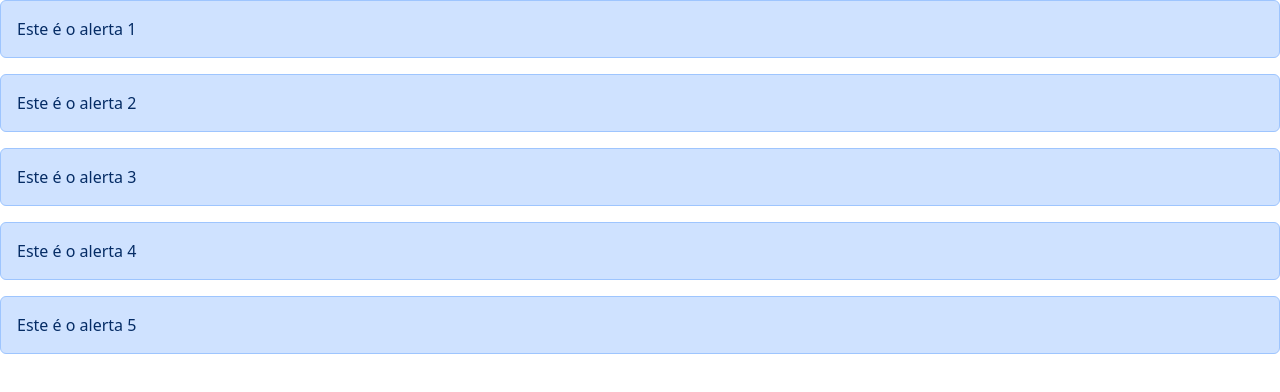
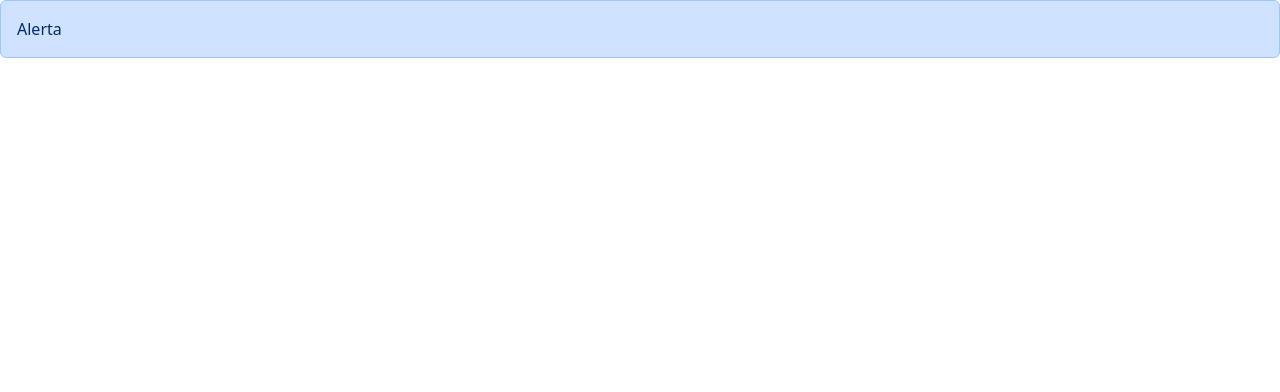
Before and after one commit to eduardoteles/ReactApp, a React (Vite) app: page / in a window 1280 px wide. Shown: the top 392 px of the page. Built offline with nearby package versions, Linux system fonts and the light colour scheme.

Commit message:
v6.0 added notificatoin to consumer on Alert to App

```diff
--- a/src/App.tsx
+++ b/src/App.tsx
@@ -1,22 +1,15 @@
 import Alert from "./components/Alert";
 
 function App() {
+  //Handler for selection event
+  const handleSelectItem = (data: string) => {
+    console.log(data);
+  };
+
   return (
     <>
-      <Alert>
-        <div>Este é o alerta 1</div>
-      </Alert>
-      <Alert>
-        <div>Este é o alerta 2</div>
-      </Alert>
-      <Alert>
-        <div>Este é o alerta 3</div>
-      </Alert>
-      <Alert>
-        <div>Este é o alerta 4</div>
-      </Alert>
-      <Alert>
-        <div>Este é o alerta 5</div>
+      <Alert onSelectItem={handleSelectItem}>
+        <div>Alerta</div>
       </Alert>
     </>
   );
--- a/src/components/Alert.tsx
+++ b/src/components/Alert.tsx
@@ -2,22 +2,25 @@ import React, { use, useState, type ReactNode } from "react";
 
 interface AlertProps {
   children: ReactNode;
+  onSelectItem: (item: string) => void;
 }
 
-function Alert({ children }: AlertProps) {
-  const [selectedItem, setSelectedItem] = useState("");
-  const [selectStyle, setSelectStyle] = useState(0);
+function Alert({ children, onSelectItem }: AlertProps) {
+  //const [selectedItem, setSelectedItem] = useState("");
+  const [selectStyle, setSelectStyle] = useState(true);
 
   return (
     <>
       <div
-        className="alert alert-primary"
+        className={selectStyle ? "alert alert-primary" : "alert alert-danger"}
         role="alert"
-        onClick={(event) => setSelectedItem(event.target.innerText)}
+        onClick={() => {
+          setSelectStyle(!selectStyle);
+          onSelectItem("Alert Clicked");
+        }}
       >
         {children}
       </div>
-      <div>{selectedItem}</div>
     </>
   );
 }
```
